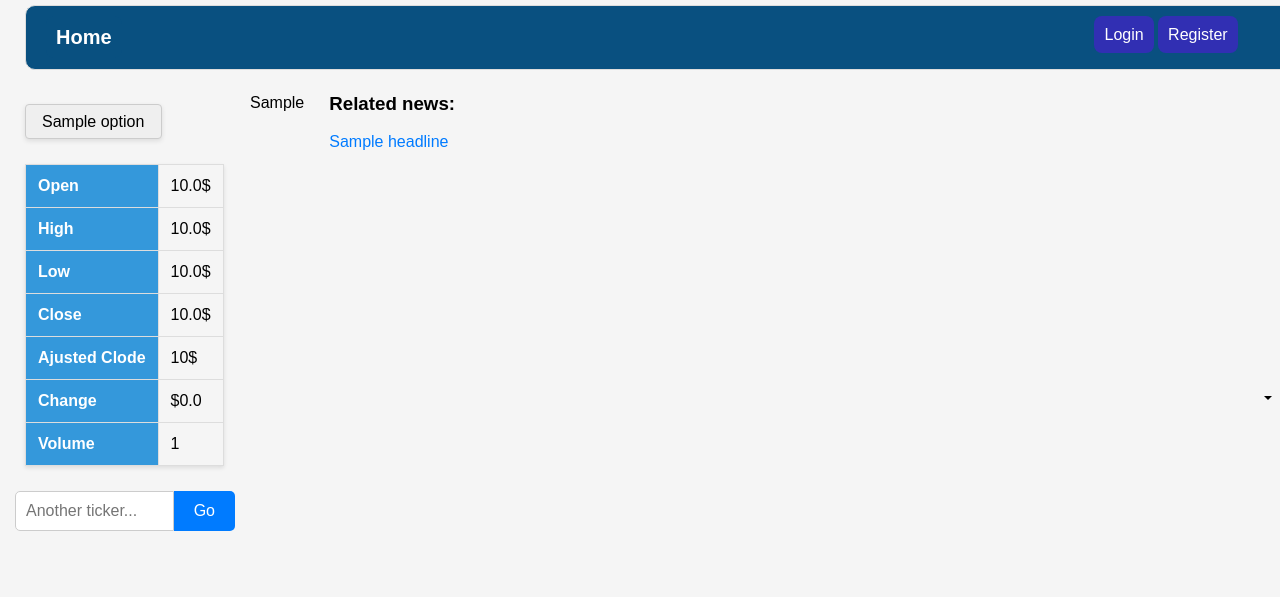
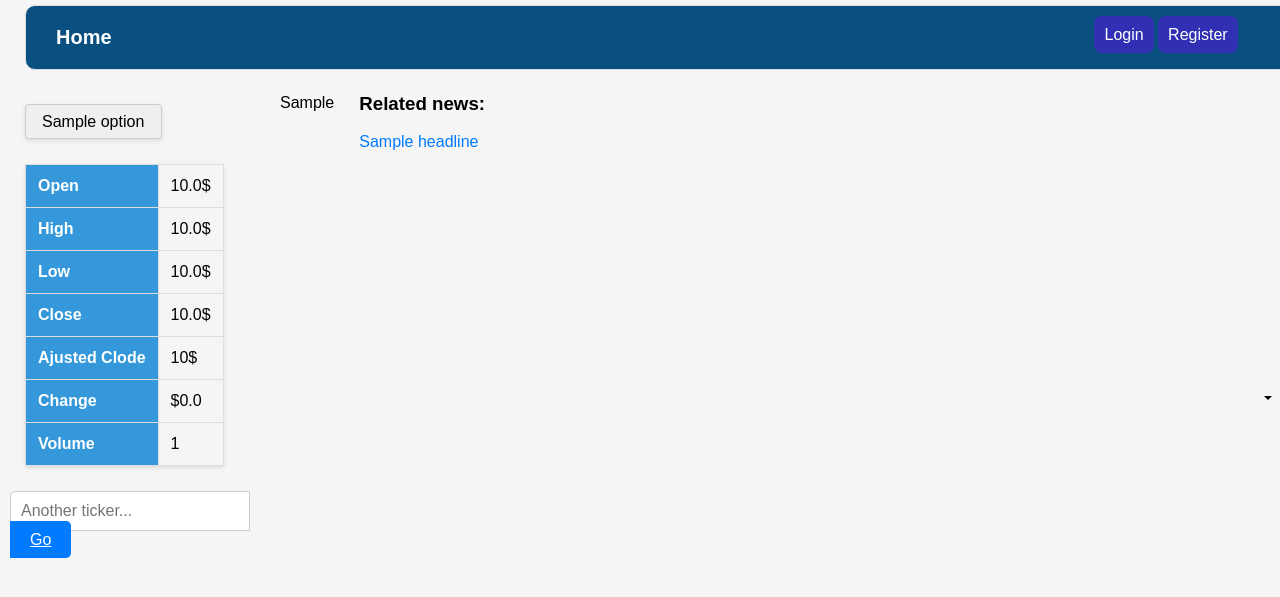
Before and after one commit to MinhHiepPHAM/backend_projects, a Django app: template myproject/templates/stock/ticker.html in a window 1280 px wide; the page is wider, and only the part inside the window is pictured. Shown: the top 597 px of that part. Run offline with Django 5.2, Linux system fonts and the light colour scheme; tables that the repository leaves empty hold one stand-in row (values such as "Sample post"); the template is opened without the code that fills it: values that come from a table or form of the project are taken from there, most other values are stand-ins (such as "Sample title", 1, 10 or a date in 2020).

Commit message:
add go to form and correct the get news function

```diff
--- a/myproject/scrape_news.py
+++ b/myproject/scrape_news.py
@@ -56,7 +56,7 @@ def scrape_stock_news(stock_objects):
     options.add_argument('--blink-settings=imagesEnabled=false')
 
     # recent_news = utils.News()
-    # recent_news = utils.read_recent_news_from_db()
+    # recent_news = utils.get_stock_new_from_db()
 
     # args = ((symbol, options, recent_news) for symbol in symbols)
 
--- a/myproject/stock_price/static/stock/styles.css
+++ b/myproject/stock_price/static/stock/styles.css
@@ -66,13 +66,13 @@ body {
 
 
 .search-container {
-    width: 250px;
-    margin: 0 auto;
+    width: 260px;
+    margin-left: 5px;
   }
 
-  form {
+  /* form {
     display: flex;
-  }
+  } */
 
   input[type="text"] {
     flex: 1;
@@ -83,7 +83,7 @@ body {
     margin-bottom: 0;
   }
 
-  button {
+  .go-button {
     padding: 10px 20px;
     border: none;
     background-color: #007bff;
@@ -93,6 +93,6 @@ body {
     font-size: 16px;
   }
 
-  button:hover {
+  .go-button:hover {
     background-color: #0056b3;
   }
--- a/myproject/stock_price/urls.py
+++ b/myproject/stock_price/urls.py
@@ -1,11 +1,11 @@
 # stock/urls.py
 
 from django.urls import path,re_path
-from .views import stock_price, search_csv,period_selection, ticker_view
+from .views import stock_price, search_symbol,period_selection, ticker_view
 
 urlpatterns = [
     path('stock/', stock_price, name='stock_price'),
-    re_path('search_csv/$', search_csv, name='search_csv'),
+    re_path('search_symbol/$', search_symbol, name='search_symbol'),
     re_path('period-select/$', period_selection, name='period-select'),
     path('stock/<str:symbol>/', ticker_view, name='ticker_info'),
 
--- a/myproject/templates/stock/stock_price.html
+++ b/myproject/templates/stock/stock_price.html
@@ -165,7 +165,7 @@
 
         searchInput.addEventListener('input', function() {
             const query = this.value.trim();
-            fetch(`/search_csv?q=${query}`)
+            fetch(`/search_symbol?q=${query}`)
                 .then(response => response.json())
                 .then(data => {
                     searchResults.innerHTML = '';
--- a/myproject/templates/stock/ticker.html
+++ b/myproject/templates/stock/ticker.html
@@ -70,12 +70,28 @@
 
                         </table>
                     </div>
-                    <div class="search-container">
-                        <form  method="GET">
-                            {% csrf_token %}
-                            <input type="text" placeholder="Another ticker...">
-                            <button type="submit">Go</button>
-                        </form>
+
+                    <div style="width: 280px;">
+                        <div class="search-container">
+                            <form  method="POST" style="margin-left: 5px;">
+                                {% csrf_token %}
+                                <input id="id_symbol" type="text" placeholder="Another ticker...">
+                                <!-- <button type="submit">Go</button> -->
+                                <!-- {% with ticker as getInputTicker %} -->
+                                <a href="#"
+                                style="padding: 10px 20px;
+                                    border: none;
+                                    background-color: #007bff;
+                                    color: white;
+                                    border-radius: 0 5px 5px 0;
+                                    cursor: pointer;
+                                    font-size: 16px;" id="go_to">Go</a>
+                                <!-- {% endwith %} -->
+                            </form>
+                        </div>
+                        <div>
+                            <ul id="searchResults"></ul>
+                        </div>
                     </div>
                 </div>
 
@@ -85,11 +101,6 @@
                 </div>
             </div>
         </div>
-
-
-
-
-
 
         <div>
             <h3 style="font-style: bold; margin-left: 25px;">Related news:</h3>
@@ -103,5 +114,50 @@
 
     </div>
 
+    <script>
+        const searchInput = document.getElementById('id_symbol');
+        const searchResults = document.getElementById('searchResults');
+
+        searchInput.addEventListener('input', function() {
+            const query = this.value.trim();
+            fetch(`/search_symbol?q=${query}`)
+                .then(response => response.json())
+                .then(data => {
+                    searchResults.innerHTML = '';
+                    data.forEach(item => {
+                        const p = document.createElement('p');
+                        p.textContent = JSON.stringify(item.symbol + ': ' + item.company).replace(/"/g, '');
+                        // p.addEventListener('mouseenter', function() {
+                        //     p.classList.add('highlight');
+                        // });
+                        // p.addEventListener('mouseleave', function() {
+                        //     p.classList.remove('highlight');
+                        // });
+                        p.addEventListener('click', function() {
+                            const inputBar = document.getElementById('id_symbol');
+                            inputBar.value = item.symbol;
+                            searchResults.innerHTML=''
+                            document.getElementById('go_to').href = "{% url 'ticker_info' symbol='__ticker__' %}".replace('__ticker__', inputBar.value);
+                        });
+
+                        searchResults.appendChild(p);
+                    });
+                })
+                .catch(error => console.error('Error:', error));
+        });
+
+        // const goToLink = document.getElementById('go_to')
+        // goToLink.addEventListener("click", function() {
+
+        //     // Construct the URL with the ticker value
+        //     var url = "{% url 'ticker_info' symbol='%ticker%' %}".replace('%ticker%', 'QCOM');
+
+        //     // Set the href attribute of the anchor tag
+        //     goToLink.href = url;
+        // });
+
+
+    </script>
+
 {% endblock content%}
 </html>
```
Also changed, not shown: myproject/stock_price/utils.py (+3 -4 lines), myproject/stock_price/views.py (+6 -11 lines).
